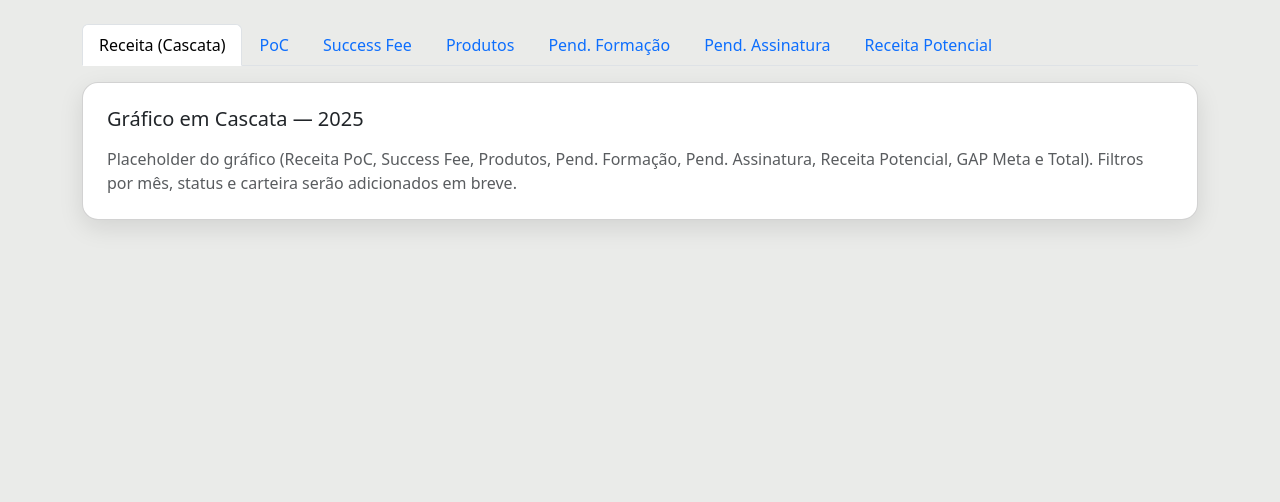
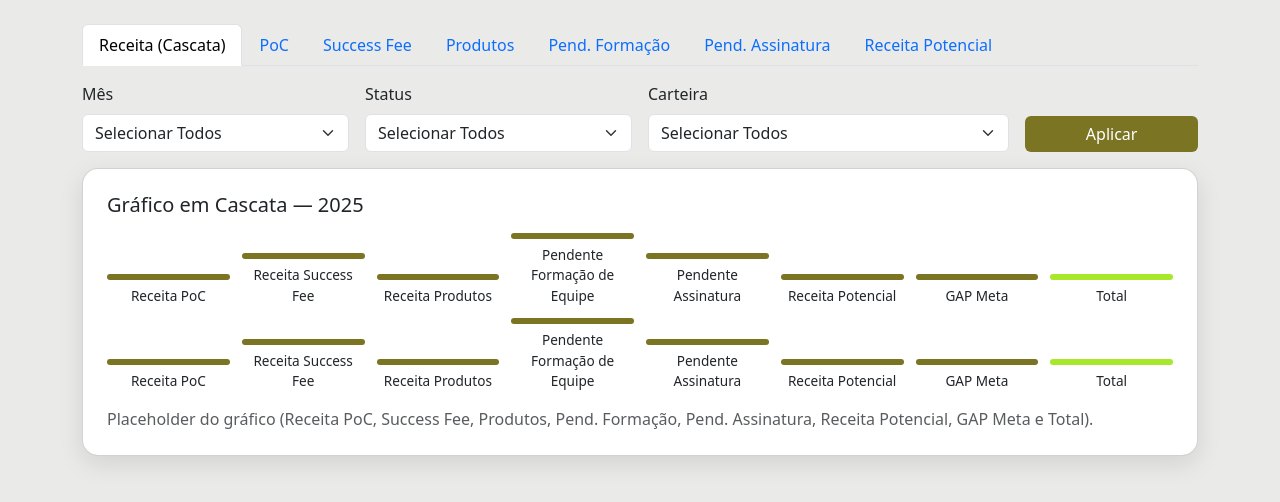
Before and after one commit to brunogomes-falconi/api-receita_v4, a Django app: page /receita/ in a window 1280 px wide. Shown: the part 56-558 px from the top of the page. Run offline with Django 5.2, Linux system fonts and the light colour scheme.

Commit message:
feat(ui): adiciona filtros (mês 2025, status, carteira) com persistência via querystring e placeholder do gráfico em cascata

```diff
--- a/app_receita/views.py
+++ b/app_receita/views.py
@@ -1,4 +1,5 @@
 from django.shortcuts import render
+from datetime import date
 
 # Página inicial (resumo)
 def resumo(request):
@@ -25,3 +26,115 @@ def pendente_assinatura(request):
 
 def receita_potencial(request):
     return render(request, "receita/receita_potencial.html")
+
+# ---------- Helpers de filtros ----------
+
+MESES_2025 = [
+    {"value": "2025-01", "label": "Jan/2025"},
+    {"value": "2025-02", "label": "Fev/2025"},
+    {"value": "2025-03", "label": "Mar/2025"},
+    {"value": "2025-04", "label": "Abr/2025"},
+    {"value": "2025-05", "label": "Mai/2025"},
+    {"value": "2025-06", "label": "Jun/2025"},
+    {"value": "2025-07", "label": "Jul/2025"},
+    {"value": "2025-08", "label": "Ago/2025"},
+    {"value": "2025-09", "label": "Set/2025"},
+    {"value": "2025-10", "label": "Out/2025"},
+    {"value": "2025-11", "label": "Nov/2025"},
+    {"value": "2025-12", "label": "Dez/2025"},
+]
+
+STATUS_OPCOES = [
+    {"value": "todos", "label": "Selecionar Todos"},
+    {"value": "Novo", "label": "Novo"},
+    {"value": "Renovação", "label": "Renovação"},
+]
+
+# OBS: por enquanto, carteiras de exemplo; vamos trocar para vir dos dados (distinct)
+CARTEIRAS_EXEMPLO = [
+    {"value": "todas", "label": "Selecionar Todos"},
+    {"value": "Falconi EUA", "label": "Falconi EUA"},
+    {"value": "Infraestrutura e Indústria de Base", "label": "Infraestrutura e Indústria de Base"},
+    {"value": "Bens Não Duráveis", "label": "Bens Não Duráveis"},
+    {"value": "Saúde Educação Segurança e Adm.Pública", "label": "Saúde Educação Segurança e Adm.Pública"},
+]
+
+def _get_filtros(request):
+    """
+    Extrai filtros da querystring:
+      - mes (string: '2025-01' ... '2025-12' ou 'tudo')
+      - status (string: 'Novo' | 'Renovação' | 'todos')
+      - carteira (string: 'todas' | <nome>)
+    """
+    mes = request.GET.get("mes", "tudo")
+    status = request.GET.get("status", "todos")
+    carteira = request.GET.get("carteira", "todas")
+
+    # defaults defensivos
+    if mes != "tudo" and mes not in [m["value"] for m in MESES_2025]:
+        mes = "tudo"
+    if status not in [s["value"] for s in STATUS_OPCOES]:
+        status = "todos"
+    if carteira not in [c["value"] for c in CARTEIRAS_EXEMPLO]:
+        carteira = "todas"
+
+    return {
+        "mes": mes,
+        "status": status,
+        "carteira": carteira,
+    }
+
+def _contexto_comum(request, titulo_pagina):
+    filtros = _get_filtros(request)
+    return {
+        "titulo_pagina": titulo_pagina,
+        "filtros": filtros,
+        "MESES_2025": MESES_2025,
+        "STATUS_OPCOES": STATUS_OPCOES,
+        "CARTEIRAS": CARTEIRAS_EXEMPLO,
+    }
+
+# ---------- Views ----------
+
+def resumo(request):
+    ctx = _contexto_comum(request, "Início · Falconi")
+    return render(request, "home.html", ctx)
+
+def receita(request):
+    ctx = _contexto_comum(request, "Receita (Cascata) · Falconi")
+    # placeholder de dados agregados (vamos carregar do pipeline na próxima etapa)
+    ctx["waterfall_data"] = [
+        {"label": "Receita PoC", "valor": 0},
+        {"label": "Receita Success Fee", "valor": 0},
+        {"label": "Receita Produtos", "valor": 0},
+        {"label": "Pendente Formação de Equipe", "valor": 0},
+        {"label": "Pendente Assinatura", "valor": 0},
+        {"label": "Receita Potencial", "valor": 0},
+        {"label": "GAP Meta", "valor": 0},
+        {"label": "Total", "valor": 0},
+    ]
+    return render(request, "receita/receita.html", ctx)
+
+def poc(request):
+    ctx = _contexto_comum(request, "PoC · Falconi")
+    return render(request, "receita/poc.html", ctx)
+
+def success_fee(request):
+    ctx = _contexto_comum(request, "Success Fee · Falconi")
+    return render(request, "receita/success_fee.html", ctx)
+
+def produtos(request):
+    ctx = _contexto_comum(request, "Produtos · Falconi")
+    return render(request, "receita/produtos.html", ctx)
+
+def pendente_formacao(request):
+    ctx = _contexto_comum(request, "Pendente Formação de Equipe · Falconi")
+    return render(request, "receita/pendente_formacao.html", ctx)
+
+def pendente_assinatura(request):
+    ctx = _contexto_comum(request, "Pendente Assinatura · Falconi")
+    return render(request, "receita/pendente_assinatura.html", ctx)
+
+def receita_potencial(request):
+    ctx = _contexto_comum(request, "Receita Potencial · Falconi")
+    return render(request, "receita/receita_potencial.html", ctx)
--- a/templates/home.html
+++ b/templates/home.html
@@ -10,3 +10,7 @@
     <p class="mb-0">Bem-vindo! Esta é a página inicial.</p>
   </div>
 {% endblock %}
+
+<p>
+  <a class="btn btn-primary" href="{% url 'app_receita:receita' %}">Ver Receita (Cascata)</a>
+</p>
--- /dev/null
+++ b/templates/partials/filtros_receita.html
@@ -0,0 +1,33 @@
+<form class="row g-3 align-items-end mb-3" method="get">
+  <div class="col-sm-4 col-md-3">
+    <label class="form-label">Mês</label>
+    <select class="form-select" name="mes">
+      <option value="tudo" {% if filtros.mes == "tudo" %}selected{% endif %}>Selecionar Todos</option>
+      {% for m in MESES_2025 %}
+        <option value="{{ m.value }}" {% if filtros.mes == m.value %}selected{% endif %}>{{ m.label }}</option>
+      {% endfor %}
+    </select>
+  </div>
+
+  <div class="col-sm-4 col-md-3">
+    <label class="form-label">Status</label>
+    <select class="form-select" name="status">
+      {% for s in STATUS_OPCOES %}
+        <option value="{{ s.value }}" {% if filtros.status == s.value %}selected{% endif %}>{{ s.label }}</option>
+      {% endfor %}
+    </select>
+  </div>
+
+  <div class="col-sm-4 col-md-4">
+    <label class="form-label">Carteira</label>
+    <select class="form-select" name="carteira">
+      {% for c in CARTEIRAS %}
+        <option value="{{ c.value }}" {% if filtros.carteira == c.value %}selected{% endif %}>{{ c.label }}</option>
+      {% endfor %}
+    </select>
+  </div>
+
+  <div class="col-sm-12 col-md-2 d-grid">
+    <button class="btn btn-primary" type="submit">Aplicar</button>
+  </div>
+</form>
--- a/templates/receita/pendente_assinatura.html
+++ b/templates/receita/pendente_assinatura.html
@@ -2,6 +2,7 @@
 {% block title %}Pendente Assinatura · Falconi{% endblock %}
 {% block content %}
   {% include "partials/receita_tabs.html" %}
+  {% include "partials/filtros_receita.html" %}
   <div class="card p-4">
     <h2 class="h5 mb-3">Pendente Assinatura — 2025</h2>
     <p class="text-muted">Tabela/indicadores dos projetos aguardando assinatura.</p>
--- a/templates/receita/pendente_formacao.html
+++ b/templates/receita/pendente_formacao.html
@@ -2,6 +2,7 @@
 {% block title %}Pendente Formação · Falconi{% endblock %}
 {% block content %}
   {% include "partials/receita_tabs.html" %}
+  {% include "partials/filtros_receita.html" %}
   <div class="card p-4">
     <h2 class="h5 mb-3">Pendente Formação de Equipe — 2025</h2>
     <p class="text-muted">Tabela/indicadores dos projetos com equipe a formar.</p>
--- a/templates/receita/poc.html
+++ b/templates/receita/poc.html
@@ -2,6 +2,7 @@
 {% block title %}PoC · Falconi{% endblock %}
 {% block content %}
   {% include "partials/receita_tabs.html" %}
+  {% include "partials/filtros_receita.html" %}
   <div class="card p-4">
     <h2 class="h5 mb-3">Receita PoC — 2025</h2>
     <p class="text-muted">Tabela por carteiras, cliente e frente (colunas = meses de 2025). Exportação Excel virá nesta aba.</p>
--- a/templates/receita/produtos.html
+++ b/templates/receita/produtos.html
@@ -2,6 +2,7 @@
 {% block title %}Produtos · Falconi{% endblock %}
 {% block content %}
   {% include "partials/receita_tabs.html" %}
+  {% include "partials/filtros_receita.html" %}
   <div class="card p-4">
     <h2 class="h5 mb-3">Receita Produtos — 2025</h2>
     <p class="text-muted">Tabela por carteira/cliente/frente com colunas de meses. Exportação simples em Excel virá aqui.</p>
--- a/templates/receita/receita.html
+++ b/templates/receita/receita.html
@@ -1,12 +1,110 @@
 {% extends "base.html" %}
-{% block title %}Receita (Cascata) · Falconi{% endblock %}
+{% block title %}{{ titulo_pagina }}{% endblock %}
+
 {% block content %}
   {% include "partials/receita_tabs.html" %}
+  {% include "partials/filtros_receita.html" %}
+
   <div class="card p-4">
     <h2 class="h5 mb-3">Gráfico em Cascata — 2025</h2>
+
+    <!-- Placeholder: aqui vamos renderizar a cascata com dados -->
+    <div id="waterfall" class="mb-3"></div>
+
     <p class="text-muted mb-0">
       Placeholder do gráfico (Receita PoC, Success Fee, Produtos, Pend. Formação, Pend. Assinatura, Receita Potencial, GAP Meta e Total).
-      Filtros por mês, status e carteira serão adicionados em breve.
     </p>
   </div>
+
+  <!-- Envia dados ao JS de forma segura -->
+  {{ waterfall_data|json_script:"waterfall-data" }}
+  {{ filtros|json_script:"filtros-data" }}
+
+<script>
+  // Lê o JSON seguro gerado pelo Django
+  window.__waterfallData__ = JSON.parse(document.getElementById("waterfall-data").textContent);
+  window.__filtros__ = JSON.parse(document.getElementById("filtros-data").textContent);
+
+  // Placeholder simples da cascata
+  (function () {
+    const container = document.getElementById('waterfall');
+    const data = window.__waterfallData__ || [];
+    if (!container) return;
+
+    container.style.display = 'grid';
+    container.style.gridTemplateColumns = 'repeat(' + data.length + ', minmax(80px, 1fr))';
+    container.style.gap = '12px';
+    container.style.alignItems = 'end';
+
+    const maxAbs = Math.max(1, ...data.map(d => Math.abs(d.valor || 0)));
+
+    data.forEach(d => {
+      const col = document.createElement('div');
+      col.style.display = 'flex';
+      col.style.flexDirection = 'column';
+      col.style.alignItems = 'center';
+
+      const bar = document.createElement('div');
+      const h = Math.max(6, Math.round((Math.abs(d.valor || 0) / maxAbs) * 180));
+      bar.style.height = h + 'px';
+      bar.style.width = '100%';
+      bar.style.borderRadius = '8px';
+      bar.style.background = (d.label === 'Total')
+        ? 'var(--falconi-accent)'
+        : 'var(--falconi-primary)';
+
+      const lbl = document.createElement('div');
+      lbl.style.marginTop = '6px';
+      lbl.style.fontSize = '0.85rem';
+      lbl.style.textAlign = 'center';
+      lbl.textContent = d.label;
+
+      col.appendChild(bar);
+      col.appendChild(lbl);
+      container.appendChild(col);
+    });
+  })();
+</script>
+  <script>
+    // Placeholder simples para "desenhar" barras em cascata sem lib externa (apenas para visual)
+    (function () {
+      const container = document.getElementById('waterfall');
+      const data = window.__waterfallData__ || [];
+      if (!container) return;
+
+      // estilos básicos
+      container.style.display = 'grid';
+      container.style.gridTemplateColumns = 'repeat(' + data.length + ', minmax(80px, 1fr))';
+      container.style.gap = '12px';
+      container.style.alignItems = 'end';
+
+      const maxAbs = Math.max(1, ...data.map(d => Math.abs(d.valor || 0)));
+
+      data.forEach(d => {
+        const col = document.createElement('div');
+        col.style.display = 'flex';
+        col.style.flexDirection = 'column';
+        col.style.alignItems = 'center';
+
+        const bar = document.createElement('div');
+        const h = Math.max(6, Math.round((Math.abs(d.valor || 0) / maxAbs) * 180));
+        bar.style.height = h + 'px';
+        bar.style.width = '100%';
+        bar.style.borderRadius = '8px';
+        bar.style.background = (d.label === 'Total')
+          ? 'var(--falconi-accent)'
+          : 'var(--falconi-primary)';
+
+        const lbl = document.createElement('div');
+        lbl.style.marginTop = '6px';
+        lbl.style.fontSize = '0.85rem';
+        lbl.style.textAlign = 'center';
+        lbl.textContent = d.label;
+
+        col.appendChild(bar);
+        col.appendChild(lbl);
+        container.appendChild(col);
+      });
+    })();
+  </script>
 {% endblock %}
--- a/templates/receita/receita_potencial.html
+++ b/templates/receita/receita_potencial.html
@@ -2,6 +2,7 @@
 {% block title %}Receita Potencial · Falconi{% endblock %}
 {% block content %}
   {% include "partials/receita_tabs.html" %}
+  {% include "partials/filtros_receita.html" %}
   <div class="card p-4">
     <h2 class="h5 mb-3">Receita Potencial — 2025</h2>
     <p class="text-muted">Visão unificada do potencial com base em Estoque/Pendências. Tabela e/ou cards.</p>
--- a/templates/receita/success_fee.html
+++ b/templates/receita/success_fee.html
@@ -2,6 +2,7 @@
 {% block title %}Success Fee · Falconi{% endblock %}
 {% block content %}
   {% include "partials/receita_tabs.html" %}
+  {% include "partials/filtros_receita.html" %}
   <div class="card p-4">
     <h2 class="h5 mb-3">Receita Success Fee — 2025</h2>
     <p class="text-muted">Tabela similar à PoC. Se uma carteira não tiver dados, vamos exibir uma mensagem amigável.</p>
```
